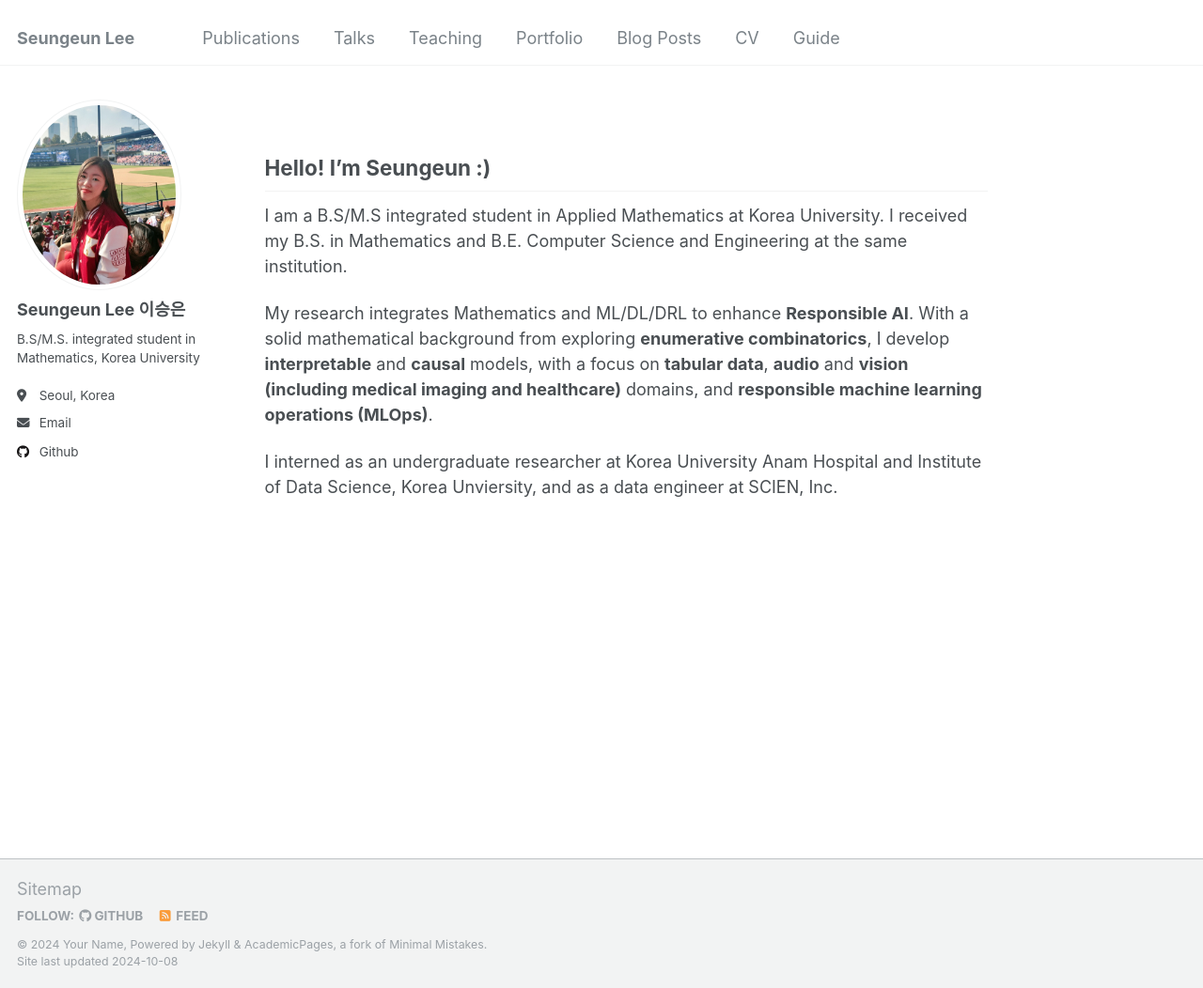
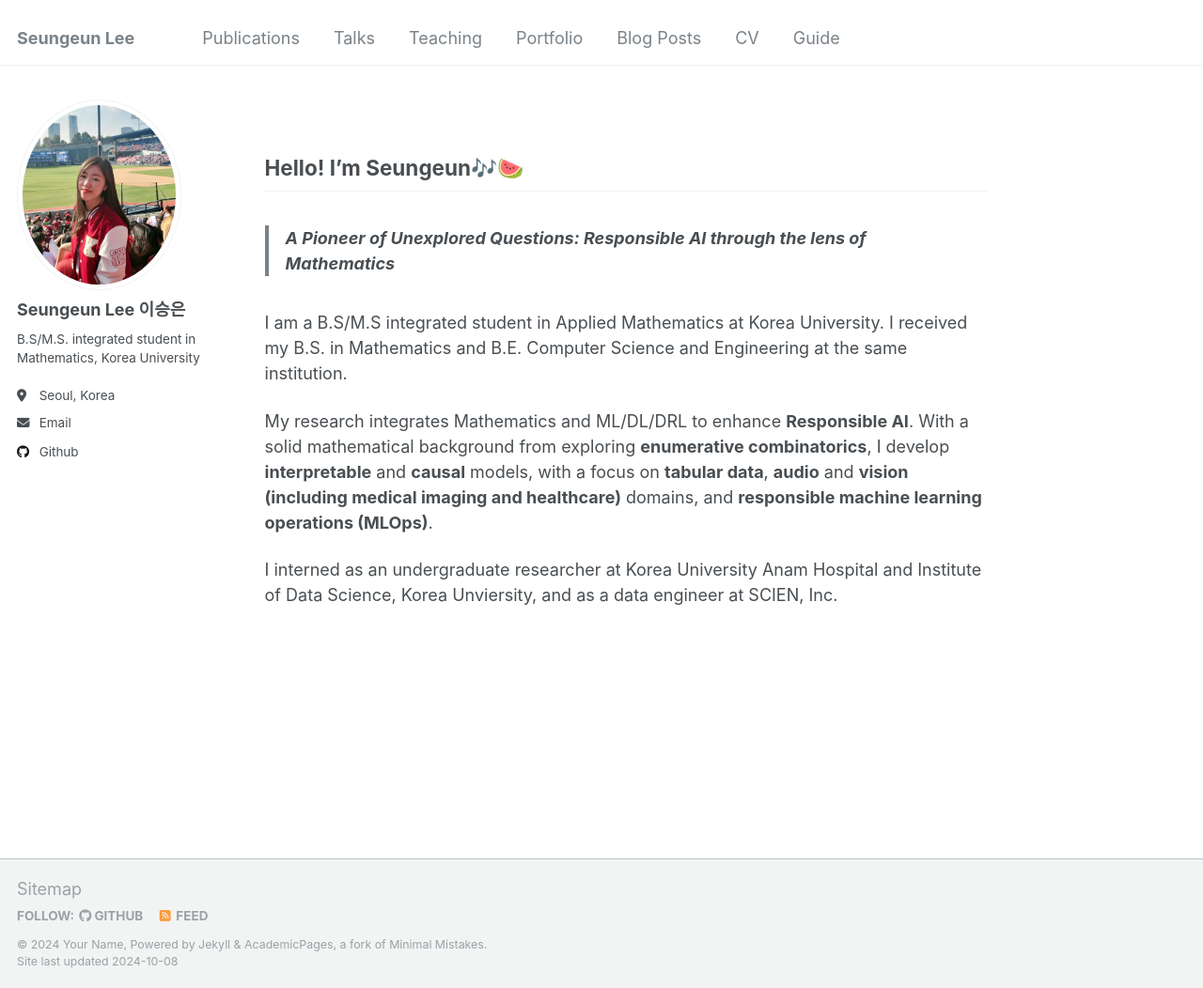
Before and after one commit to duneag2/duneag2.github.io, a Jekyll site: the page built from _pages/about.md, in a window 1280 px wide and 1052 px high. Shown: the whole window at 94% size. Built offline with Jekyll 4.4.1, drawn with Linux system fonts in a browser that asks for light colours.

Commit message:
Update about.md

```diff
--- a/_pages/about.md
+++ b/_pages/about.md
@@ -6,8 +6,10 @@ redirect_from:
   - /about/
   - /about.html
 ---
-Hello! I'm Seungeun :)
+Hello! I'm Seungeun🎶🍉
 ------
+>**A Pioneer of Unexplored Questions: Responsible AI through the lens of Mathematics**
+
 I am a B.S/M.S integrated student in Applied Mathematics at Korea University. I received my B.S. in Mathematics and B.E. Computer Science and Engineering at the same institution.
 
 My research integrates Mathematics and ML/DL/DRL to enhance **Responsible AI**. With a solid mathematical background from exploring **enumerative combinatorics**, I develop **interpretable** and **causal** models, with a focus on **tabular data**, **audio** and **vision (including medical imaging and healthcare)** domains, and **responsible machine learning operations (MLOps)**.
```
